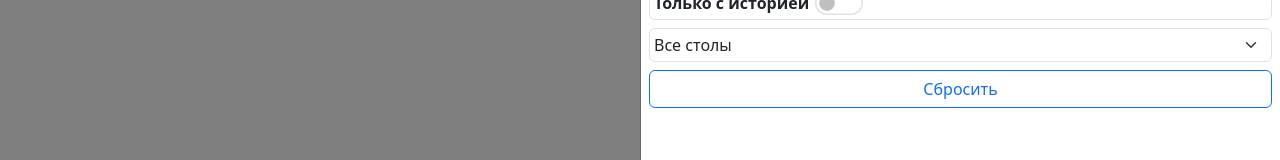
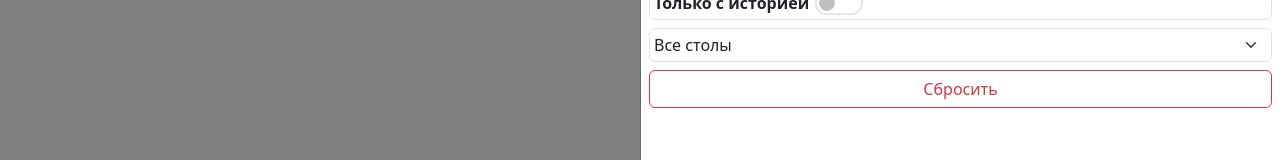
Before and after one commit to rakulagin/wedding-guests, a React (Create React App) app: page / in a window 1280 px wide. Both pictures are taken after a click on the button "Фильтры". Shown: the part 568-728 px from the top of the page. Built offline with nearby package versions, Linux system fonts and the light colour scheme; no server answers.

Commit message:
изменил цвет кнопки

```diff
--- a/src/Components/Filters/Filters.jsx
+++ b/src/Components/Filters/Filters.jsx
@@ -41,7 +41,7 @@ const Filters = () => {
           </div>
           <Button
             className="w-100"
-            variant="outline-primary"
+            variant="outline-danger"
             onClick={clearAllFilters}
           >
             Сбросить
```
